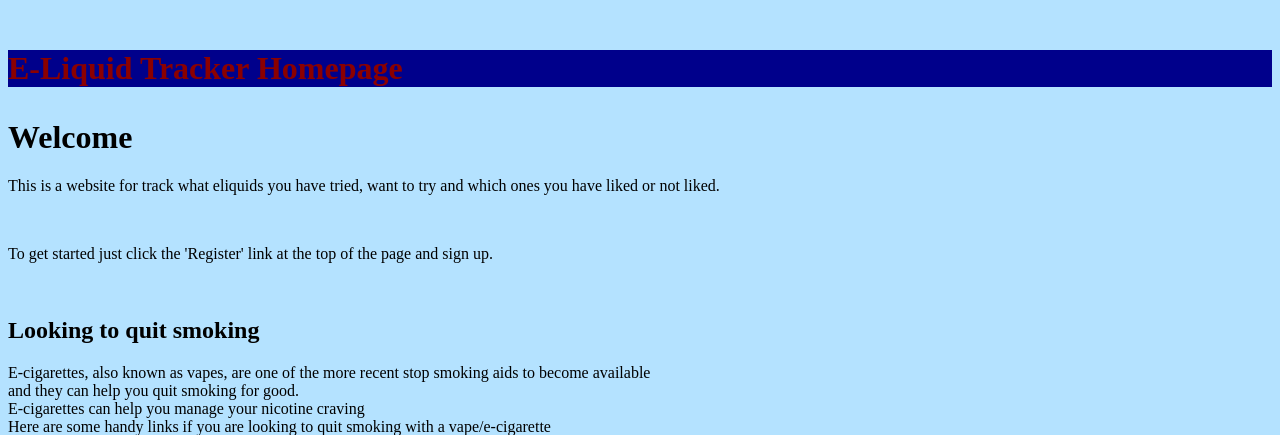
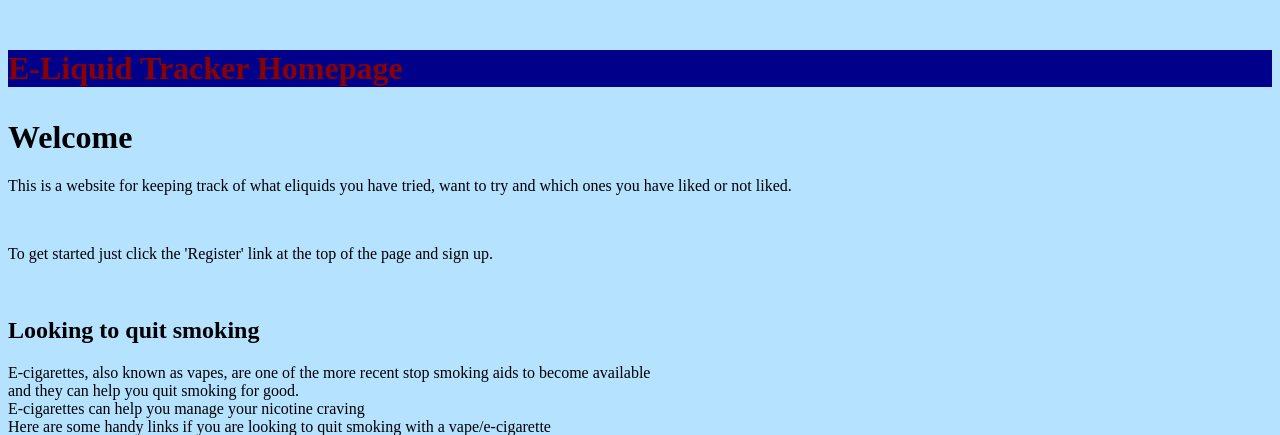
Before and after one commit to Robert-Siberry/E-Liquid_Tracker, a Flask app: page / in a window 1280 px wide. Shown: the part 30-465 px from the top of the page. Run offline with Flask 2, Linux system fonts and the light colour scheme; parts of the project's set-up code (start-up, migrations or seed data) failed here and were passed over.

Commit message:
updated homepage.html

```diff
--- a/templates/homepage.html
+++ b/templates/homepage.html
@@ -8,7 +8,7 @@
     </h1>
     <h1> Welcome  </h1>
 <p>
-    This is a website for track what eliquids you have tried,
+    This is a website for keeping track of what eliquids you have tried,
     want to try and which ones you have liked or not liked.
 </p>
 <br>
```
